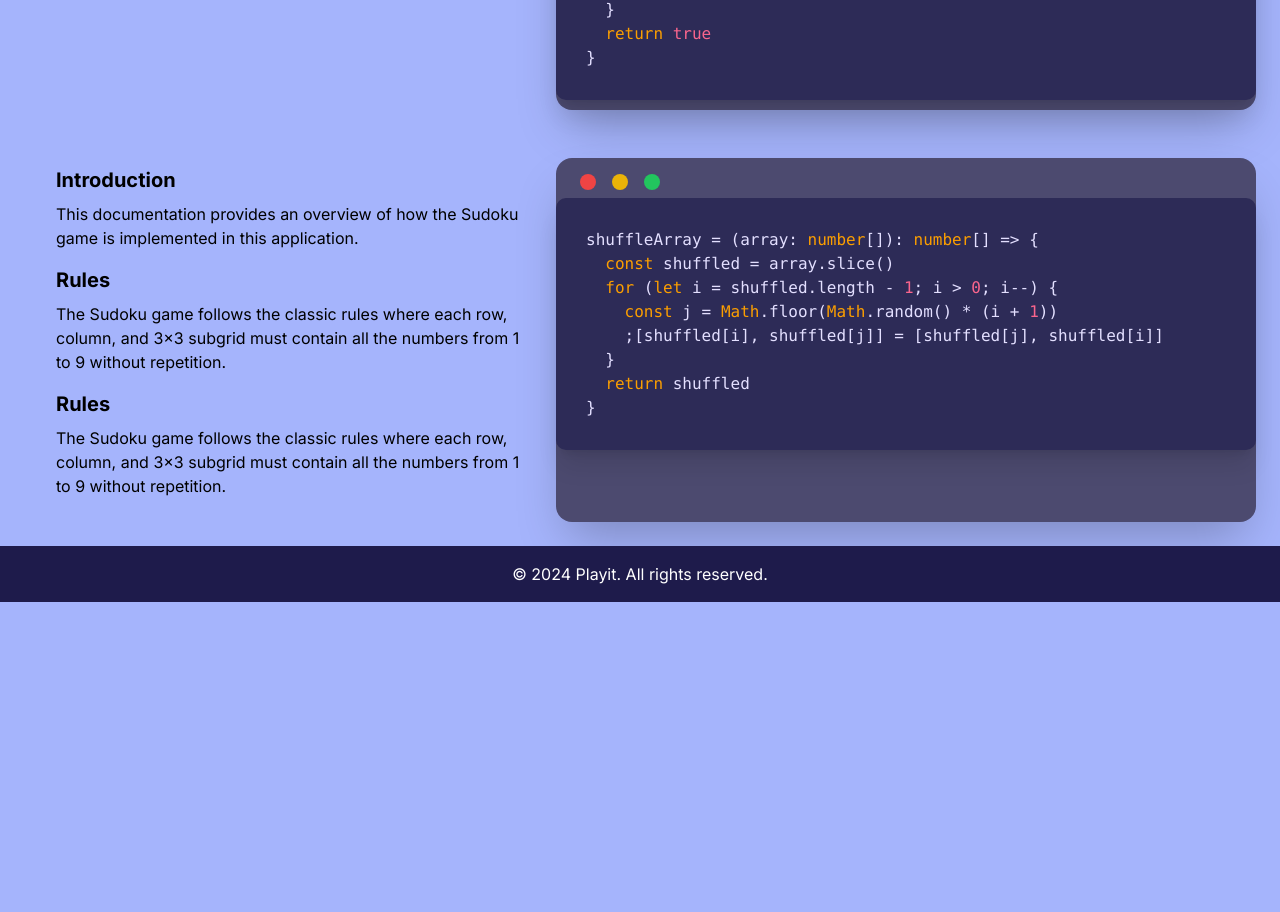
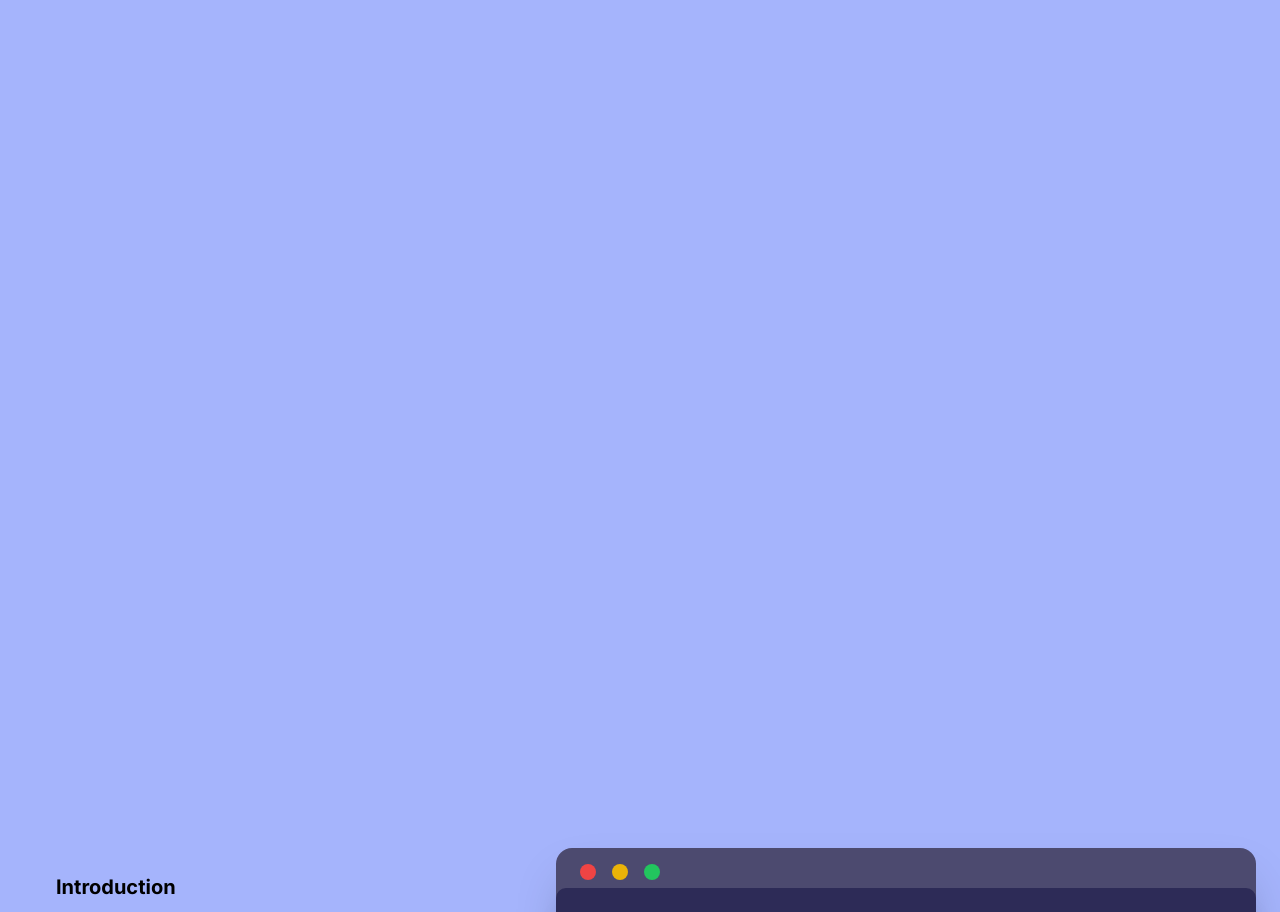
Before and after one commit to stivenm16/devToolkit, a Next.js app: page /guides/sudoku in a window 1280 px wide. Shown: the part 712-1624 px from the top of the page. Before the commit the page ends 1314 px from the top, so only its background shows below. Built offline with nearby package versions, Linux system fonts and the light colour scheme.

Commit message:
Reading files for guides

```diff
--- a/src/app/components/CodeEditor.tsx
+++ b/src/app/components/CodeEditor.tsx
@@ -8,25 +8,9 @@
   children?: React.ReactNode
 }
 
-const test = [1, 2, 3, 4, 5]
 const CodeEditor: FC<Props> = ({ codeSnippet, children }) => {
   const [isVisible, setIsVisible] = useState(false)
   const codeEditorRef = useRef<HTMLDivElement>(null)
-  const codeString = `export const isMoveValid = (
-  board: number[][],
-  row: number,
-  col: number,
-  num: number,
-): boolean => {
-  // Check if the number is not already present in the row and column
-  for (let i = 0; i < 9; i++) {
-    if (board[row][i] === num || board[i][col] === num) {
-      return false
-    }
-  }
-
-  return true // The move is valid
-}`
 
   useEffect(() => {
     const handleScroll = () => {
@@ -63,7 +47,7 @@
       {children}
 
       <div
-        className={`hidden md:flex md:flex-col w-max bg-[#4c4a6f] rounded-2xl shadow-2xl my-6`}
+        className={`hidden md:flex md:flex-col h-fit w-max bg-[#4c4a6f] rounded-2xl shadow-2xl my-6`}
       >
         <>
           <div className="h-10  w-full  flex gap-4 p-4 pl-6">
--- a/src/app/components/ui/sudoku/Cell.tsx
+++ b/src/app/components/ui/sudoku/Cell.tsx
@@ -30,8 +30,8 @@
           onChange(inputValue === '' ? 0 : parsedValue, rowIndex, columnIndex)
         }
       }}
-      className={`w-9 h-12 border border-gray-300 rounded text-center text-lg focus:outline-none focus:ring-2 focus:ring-blue-500 m-0.5 md:w-12 shadow-lg ${
-        isInitial ? 'bg-indigo-500' : 'bg-white'
+      className={`w-9 m-[0.5px] h-12 border border-gray-300 rounded text-center text-lg focus:outline-none focus:ring-2 focus:ring-blue-500 md:w-12 shadow-lg ${
+        isInitial ? 'bg-indigo-100' : 'bg-white'
       }`}
     />
   )
--- /dev/null
+++ b/src/app/guides/[...game]/page.tsx
@@ -0,0 +1,56 @@
+import { Layout } from '@/app/components'
+import CodeEditor from '@/app/components/CodeEditor'
+import getServerSideProps from '@/app/services/sudoku.service'
+
+const Explanation = () => {
+  return (
+    <div className=" flex justify-center flex-col m-8">
+      <h2 className="text-xl font-bold mb-2">Introduction</h2>
+      <p className="mb-4">
+        This documentation provides an overview of how the Sudoku game is
+        implemented in this application.
+      </p>
+
+      <h2 className="text-xl font-bold mb-2">Rules</h2>
+      <p className="mb-4">
+        The Sudoku game follows the classic rules where each row, column, and
+        3x3 subgrid must contain all the numbers from 1 to 9 without repetition.
+      </p>
+      <h2 className="text-xl font-bold mb-2">Rules</h2>
+      <p className="mb-4">
+        The Sudoku game follows the classic rules where each row, column, and
+        3x3 subgrid must contain all the numbers from 1 to 9 without repetition.
+      </p>
+    </div>
+  )
+}
+
+const Guides = async ({ params }: { params: { game: string } }) => {
+  const { data } = await getServerSideProps()
+
+  return (
+    <Layout>
+      <h1 className="text-3xl font-bold mb-8 text-center text-indigo-900 font-2xl mt-5">
+        {params.game[0].charAt(0).toUpperCase() + params.game[0].slice(1)} Game
+        Documentation
+      </h1>
+
+      <div className="mx-6 ">
+        {data &&
+          data.map((item: any, indexRow: number) => {
+            return item.map((item: any, indexCol: number) => {
+              return (
+                <div key={indexCol}>
+                  <CodeEditor codeSnippet={item}>
+                    <Explanation />
+                  </CodeEditor>
+                </div>
+              )
+            })
+          })}
+      </div>
+    </Layout>
+  )
+}
+
+export default Guides
--- a/src/app/guides/sudoku/page.tsx
+++ /dev/null
@@ -1,82 +0,0 @@
-import { Layout } from '@/app/components'
-import CodeEditor from '@/app/components/CodeEditor'
-import React from 'react'
-
-const test = [
-  'solveSudoku = (board: number[][]): boolean => {\n' +
-    '  const base = [1, 2, 3, 4, 5, 6, 7, 8, 9]\n' +
-    '  for (let row = 0; row < 9; row++) {\n' +
-    '    for (let col = 0; col < 9; col++) {\n' +
-    '      if (board[row][col] === 0) {\n' +
-    '        for (const num of shuffleArray(base)) {\n' +
-    '          if (isMoveValid(board, row, col, num)) {\n' +
-    '            board[row][col] = num\n' +
-    '\n' +
-    '            if (solveSudoku(board)) {\n' +
-    '              return true\n' +
-    '            }\n' +
-    '\n' +
-    '            board[row][col] = 0\n' +
-    '          }\n' +
-    '        }\n' +
-    '        return false\n' +
-    '      }\n' +
-    '    }\n' +
-    '  }\n' +
-    '  return true\n' +
-    '}',
-  'shuffleArray = (array: number[]): number[] => {\n' +
-    '  const shuffled = array.slice()\n' +
-    '  for (let i = shuffled.length - 1; i > 0; i--) {\n' +
-    '    const j = Math.floor(Math.random() * (i + 1))\n' +
-    '    ;[shuffled[i], shuffled[j]] = [shuffled[j], shuffled[i]]\n' +
-    '  }\n' +
-    '  return shuffled\n' +
-    '}',
-]
-const Explanation = () => {
-  return (
-    <div className=" flex justify-center flex-col m-8">
-      <h2 className="text-xl font-bold mb-2">Introduction</h2>
-      <p className="mb-4">
-        This documentation provides an overview of how the Sudoku game is
-        implemented in this application.
-      </p>
-
-      <h2 className="text-xl font-bold mb-2">Rules</h2>
-      <p className="mb-4">
-        The Sudoku game follows the classic rules where each row, column, and
-        3x3 subgrid must contain all the numbers from 1 to 9 without repetition.
-      </p>
-      <h2 className="text-xl font-bold mb-2">Rules</h2>
-      <p className="mb-4">
-        The Sudoku game follows the classic rules where each row, column, and
-        3x3 subgrid must contain all the numbers from 1 to 9 without repetition.
-      </p>
-    </div>
-  )
-}
-
-const SudokuPage: React.FC = () => {
-  return (
-    <Layout>
-      <h1 className="text-3xl font-bold mb-8 text-center text-indigo-900 font-2xl mt-5">
-        Sudoku Game Documentation
-      </h1>
-
-      <div className="mx-6 ">
-        {test.map((item, index) => {
-          return (
-            <div key={index}>
-              <CodeEditor codeSnippet={test[index]}>
-                <Explanation />
-              </CodeEditor>
-            </div>
-          )
-        })}
-      </div>
-    </Layout>
-  )
-}
-
-export default SudokuPage
--- a/src/app/hooks/sudoku/useSudoku.ts
+++ b/src/app/hooks/sudoku/useSudoku.ts
@@ -36,11 +36,11 @@
     const borderStyles: React.CSSProperties = {}
 
     if (rowIndex % 3 === 2) {
-      borderStyles.borderBottom = '2px solid #000'
+      borderStyles.borderBottom = '3px solid #000'
     }
 
     if (columnIndex % 3 === 2) {
-      borderStyles.borderRight = '2px solid #000'
+      borderStyles.borderRight = '3px solid #000'
     }
 
     return borderStyles
--- a/src/app/logic/sudoku/sudokuSolver.ts
+++ b/src/app/logic/sudoku/sudokuSolver.ts
@@ -1,14 +1,7 @@
 // Function to check if a move is valid in terms of Sudoku rules
 
-import { isMoveValid } from "./toValidateBoard"
+import { isMoveValid } from './toValidateBoard'
 
-export const sumRow = (row: number[]) => {
-  return row.reduce((sum, value) => sum + value, 0)
-}
-
-export const sumColumn = (board: number[][], columnIndex: number) => {
-  return board.reduce((sum, row) => sum + row[columnIndex], 0)
-}
 export const solveSudoku = (board: number[][]): boolean => {
   const base = [1, 2, 3, 4, 5, 6, 7, 8, 9]
   for (let row = 0; row < 9; row++) {
--- /dev/null
+++ b/src/app/services/sudoku.service.ts
@@ -0,0 +1,16 @@
+import extractFunctionsFromFile from '../utils/readFiles'
+
+export async function getServerSideProps() {
+  const data = await Promise.all([
+    extractFunctionsFromFile('src/app/logic/sudoku/toValidateBoard.ts'),
+    extractFunctionsFromFile('src/app/logic/sudoku/sudokuSolver.ts'),
+    extractFunctionsFromFile('src/app/logic/sudoku/generateBoard.ts'),
+  ])
+
+  // Pass data to the component props
+  return {
+    data,
+  }
+}
+
+export default getServerSideProps
--- a/src/app/components/utils/readFiles.ts
+++ b/src/app/utils/readFiles.ts
@@ -1,6 +1,6 @@
 import { readFile } from 'fs/promises'
 
-async function extractFunctionsFromFile(filePath: string): Promise<any> {
+async function extractFunctionsFromFile(filePath: string): Promise<string[]> {
   try {
     const fileContent = await readFile(filePath, 'utf-8')
 
@@ -22,11 +22,11 @@
           const endIndex = findFunctionEndIndex(fileContent, startIndex)
           return fileContent.substring(startIndex, endIndex)
         }
-        return null
+        return ''
       })
       .filter(Boolean)
 
-    console.log('Extracted functions:', functionCodes)
+    // console.log('Extracted functions:', functionCodes)
     return functionCodes
   } catch (error: any) {
     console.error('Error reading file:', error.message)
--- /dev/null
+++ b/src/app/utils/sudokuHelpers.ts
@@ -0,0 +1,7 @@
+export const sumRow = (row: number[]) => {
+  return row.reduce((sum, value) => sum + value, 0)
+}
+
+export const sumColumn = (board: number[][], columnIndex: number) => {
+  return board.reduce((sum, row) => sum + row[columnIndex], 0)
+}
```
